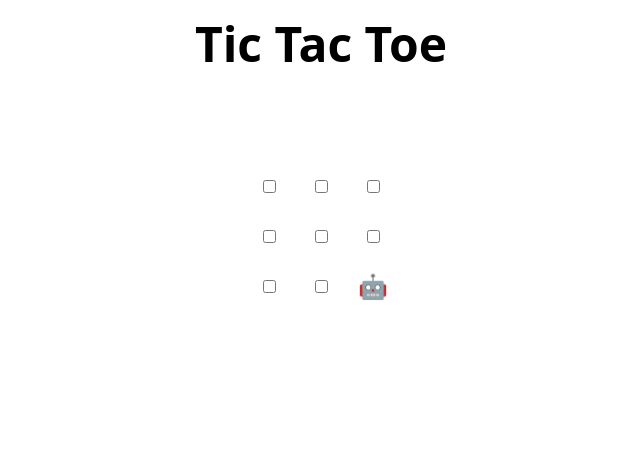
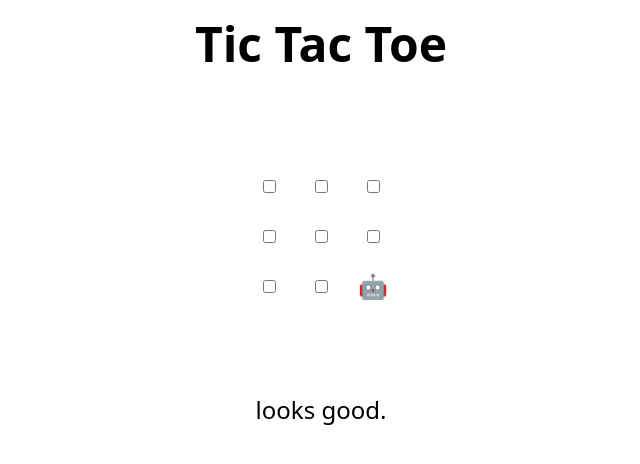
Before and after one commit to smehraliyev404/skills-review-pull-requests, a plain HTML site: page index.html in a window 1280 px wide. Shown: the whole page, without its empty margins (319-959 px from the left). Drawn offline with Linux system fonts and the light colour scheme.

Commit message:
Update index.html

```diff
--- a/index.html
+++ b/index.html
@@ -48,7 +48,7 @@
 </table>
 
 <h2 hidden>Game over, refresh to play again 🧑‍💻 🤖!</h2>
-
+looks good.
 <script>
   // Initialization
   const boxes = Array.from(document.querySelectorAll("td"));
```
